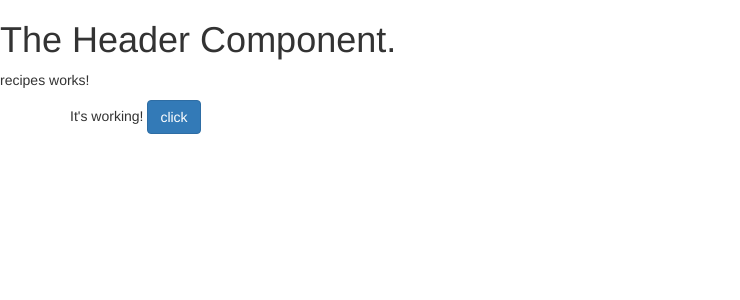
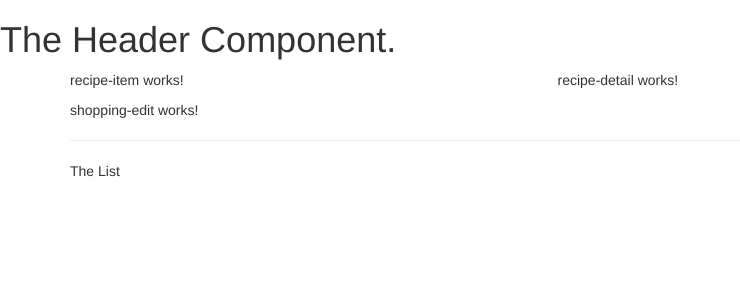
Before and after one commit to mecozma/recipes-app, an Angular app: page / in a window 1280 px wide. Shown: the top 300 px of the page, without its empty margins (0-740 px from the left). Built offline with nearby package versions, Linux system fonts and the light colour scheme.

Commit message:
Created the app's layout and displayed the components.

```diff
--- a/src/app/app.component.html
+++ b/src/app/app.component.html
@@ -1,10 +1,9 @@
 <app-header></app-header>
-<app-recipes></app-recipes>
 <div class="container">
   <div class="row">
     <div class="col-md-12">
-      It's working!
-      <button class="btn btn-primary">click</button>
+      <app-recipes></app-recipes>
+      <app-shopping-list></app-shopping-list>
     </div>
   </div>
 </div>
--- a/src/app/recipes/recipe-list/recipe-list.component.html
+++ b/src/app/recipes/recipe-list/recipe-list.component.html
@@ -1 +1 @@
-<p>recipe-list works!</p>
+<app-recipe-item></app-recipe-item>
--- a/src/app/recipes/recipes.component.html
+++ b/src/app/recipes/recipes.component.html
@@ -1 +1,8 @@
-<p>recipes works!</p>
+<div class="row">
+    <div class="col-md-5">
+        <app-recipe-list></app-recipe-list>
+    </div>
+    <div class="col-md-7">
+        <app-recipe-detail></app-recipe-detail>
+    </div>
+</div>
--- a/src/app/shopping-list/shopping-list.component.html
+++ b/src/app/shopping-list/shopping-list.component.html
@@ -1 +1,7 @@
-<p>shopping-list works!</p>
+<div class="row">
+    <div class="col-xs-10">
+        <app-shopping-edit></app-shopping-edit>
+        <hr>
+        <p>The List</p>
+    </div>
+</div>
```
